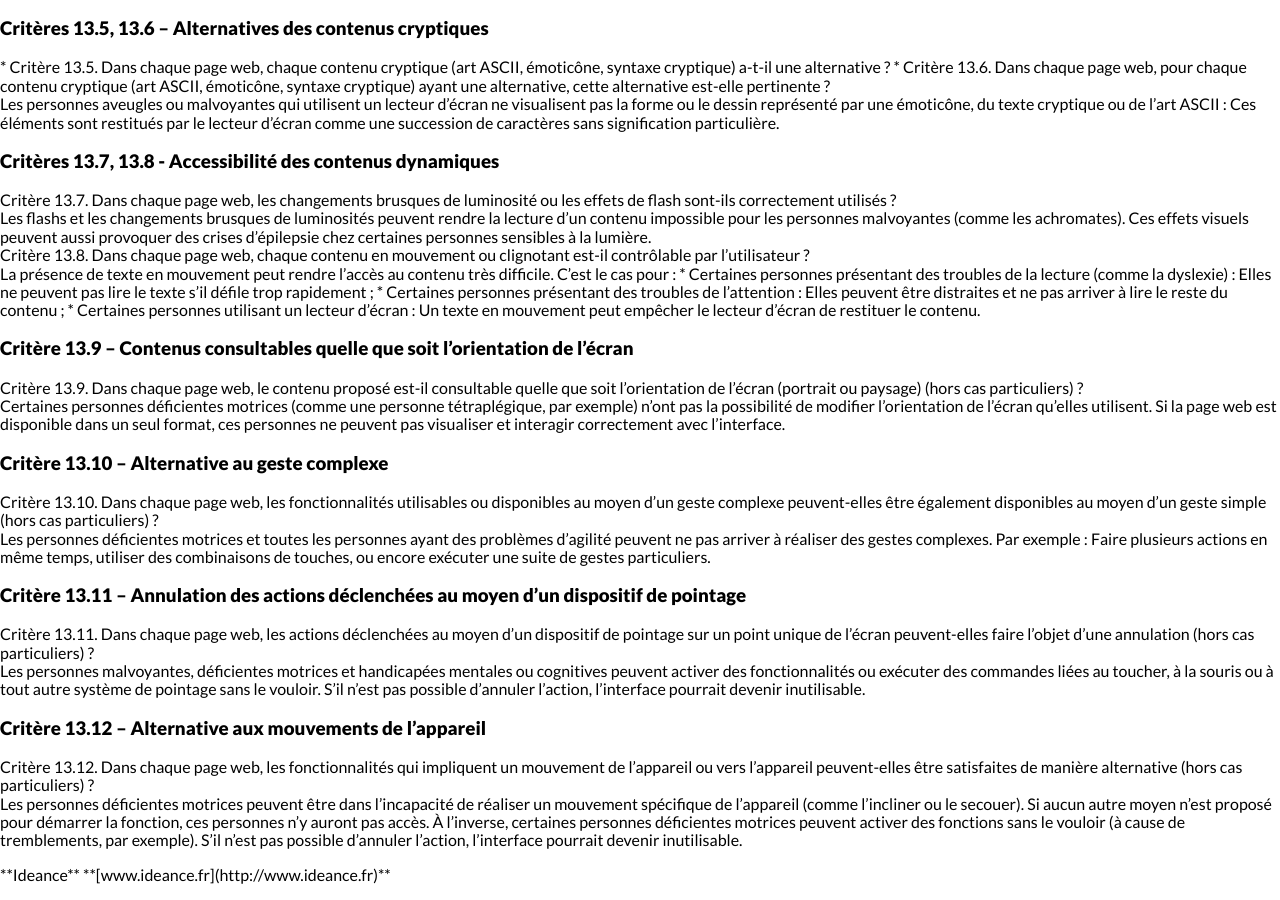
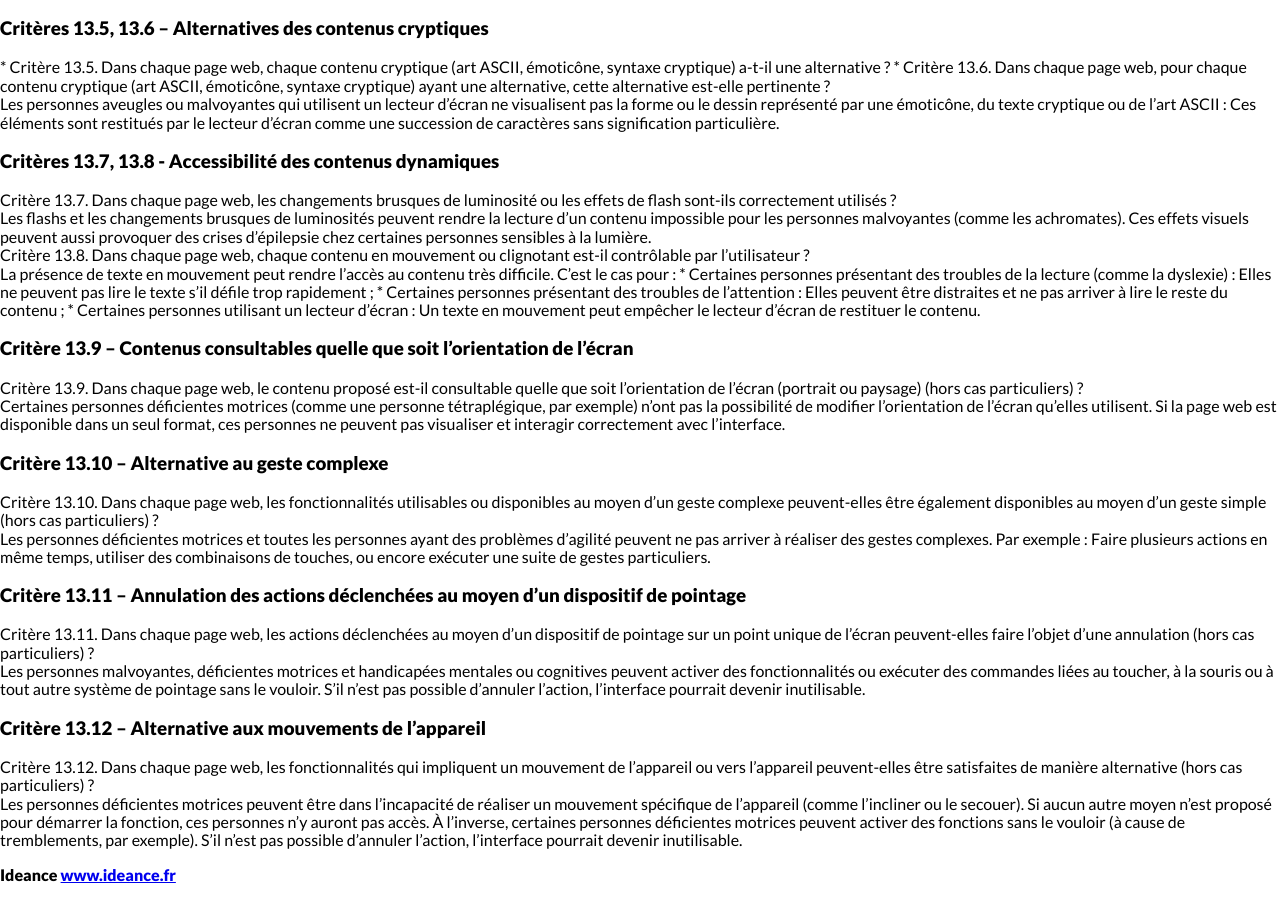
Before and after one commit to ideance-a11y/rgaa4-impacts-utilisateurs, a Jekyll site: the page built from index.md, in a window 1280 px wide and 900 px high, scrolled down 11515 px. Built offline with Jekyll 4.4.1, drawn with Linux system fonts in a browser that asks for light colours.

Commit message:
fix: corrige la synthaxe du lien footer

```diff
--- a/_includes/footer.html
+++ b/_includes/footer.html
@@ -1,3 +1,3 @@
 <footer class="footer" role="contentinfo">
-    <p>**Ideance** **[www.ideance.fr](http://www.ideance.fr)**</p>
+  <p>{{ "**Ideance** **[www.ideance.fr](http://www.ideance.fr)**" | markdownify }}</p>
 </footer>
```
